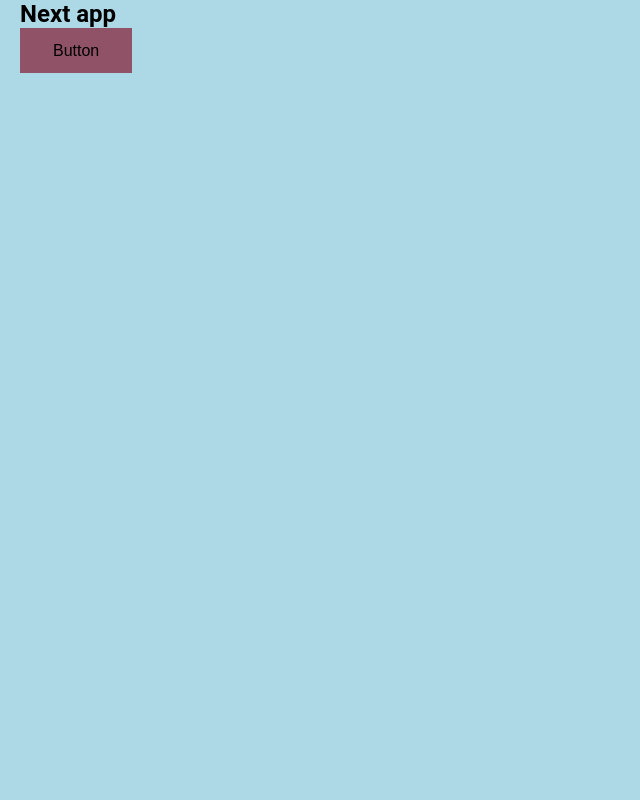
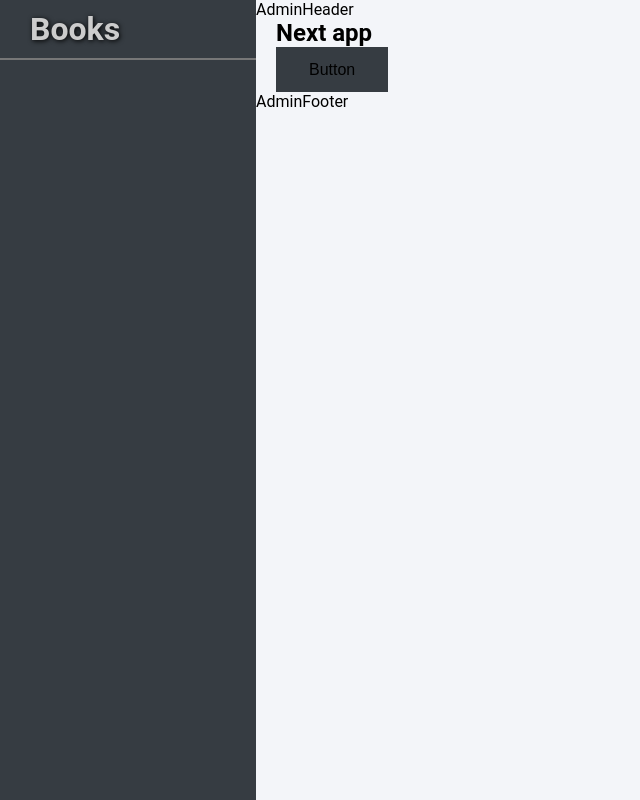
Before and after one commit to seriiserii825/books-next, a Next.js app: page / in a window 1280 px wide. Shown: the whole page, without its empty margins (0-640 px from the left). Built offline with nearby package versions, Linux system fonts and the light colour scheme.

Commit message:
feat: admin-sidebar

```diff
--- /dev/null
+++ b/assests/scss/blocks/admin/admin-layout.scss
@@ -0,0 +1,15 @@
+.admin-layout {
+  display: flex;
+  justify-content: space-between;
+  align-items: stretch;
+  &__sidebar {
+    position: fixed;
+    top: 0;
+    left: 0;
+    width: 20%;
+    height: 100%;
+  }
+  &__body {
+    padding-left: 20%;
+  }
+}
--- /dev/null
+++ b/assests/scss/blocks/admin/admin-sidebar.scss
@@ -0,0 +1,12 @@
+.admin-sidebar {
+  min-height: 100vh;
+  color: #ccc;
+  background: $accent;
+  &__header {
+    padding: 1rem 3rem;
+    border-bottom: 2px solid #777;
+  }
+  &__title {
+    text-shadow: 0.1rem 0.1rem 0.5rem #000;
+  }
+}
--- a/assests/scss/my.scss
+++ b/assests/scss/my.scss
@@ -3,3 +3,5 @@
 @import "partials/base";
 @import "blocks/globals/scrollbar.scss";
 @import "blocks/globals/btn";
+@import "blocks/admin/admin-layout";
+@import "blocks/admin/admin-sidebar";
--- a/assests/scss/partials/base.scss
+++ b/assests/scss/partials/base.scss
@@ -13,7 +13,7 @@ body {
   font-family: Roboto, sans-serif;
   font-size: 1.6rem;
   color: $text-color;
-  background: lightblue;
+  background: #F3F5F9;
   &::after {
     content: "";
     position: absolute;
--- a/assests/scss/partials/variables.scss
+++ b/assests/scss/partials/variables.scss
@@ -1,11 +1,10 @@
 //grid
-$xs:  320px;
-$md:  768px;
-$xl:  1150px;
-
+$xs: 320px;
+$md: 768px;
+$xl: 1150px;
 //accent colors
 $accent-dark: #68273D;
-$accent: #905267;
+$accent: #363C42;
 $accent-light: #e7bfbf;
 $text-color: black;
 $text-light: #909090;
--- /dev/null
+++ b/layouts/AdminFooter.jsx
@@ -0,0 +1,5 @@
+import React from 'react';
+
+export default function AdminFooter() {
+	return <div>AdminFooter</div>;
+}
--- /dev/null
+++ b/layouts/AdminHeader.jsx
@@ -0,0 +1,7 @@
+import React from 'react'
+
+export default function AdminHeader() {
+  return (
+    <div>AdminHeader</div>
+  )
+}
--- /dev/null
+++ b/layouts/AdminLayout.jsx
@@ -0,0 +1,19 @@
+import React from 'react';
+import AdminHeader from './AdminHeader';
+import AdminFooter from './AdminFooter';
+import AdminSidebar from './AdminSidebar';
+
+export default function AdminLayout({children}) {
+	return (
+		<div className='admin-layout'>
+			<div className='admin-layout__sidebar'>
+				<AdminSidebar />
+			</div>
+			<div className='admin-layout__body'>
+				<AdminHeader />
+				<div className='admin-layout__main'>{children}</div>
+				<AdminFooter />
+			</div>
+		</div>
+	);
+}
--- /dev/null
+++ b/layouts/AdminSidebar.jsx
@@ -0,0 +1,11 @@
+import React from 'react';
+
+export default function AdminSidebar() {
+	return (
+		<div className='admin-sidebar'>
+			<header className='admin-sidebar__header'>
+        <h1 className='admin-sidebar__title'>Books</h1>
+      </header>
+		</div>
+	);
+}
--- a/pages/index.js
+++ b/pages/index.js
@@ -1,10 +1,13 @@
+import AdminLayout from '../layouts/AdminLayout';
 import styles from '../styles/Home.module.css';
 
 export default function Home() {
 	return (
-		<div className={styles.container}>
-			<h2>Next app</h2>
-      <button className="btn">Button</button>
-		</div>
+		<AdminLayout>
+			<div className={styles.container}>
+				<h2>Next app</h2>
+				<button className='btn'>Button</button>
+			</div>
+		</AdminLayout>
 	);
 }
```
